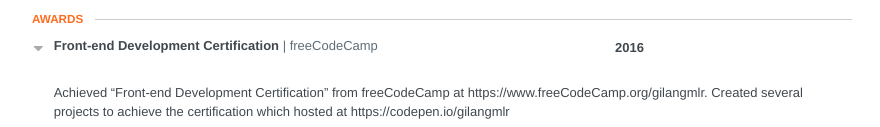
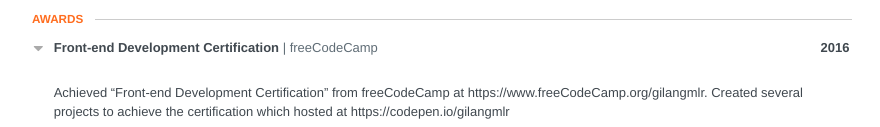
Before and after one commit to gilangmlr/jsonresume, a website: page docs/index.html in a window 1280 px wide. Shown: the part 1240-1367 px from the top of the page, without its empty margins (198-1078 px from the left). Drawn offline with Linux system fonts and the light colour scheme.

Commit message:
Fix date style

```diff
--- a/docs/index.html
+++ b/docs/index.html
@@ -1177,8 +1177,8 @@ ul.courses li:hover {
             <input id="award-item-0" type="checkbox" class="toggle-item" checked="checked" />
             <label for="award-item-0"></label>
 
-          <header>
-            <div class="header-left">
+          <header class="d-flex justify-content-between align-items-center">
+            <div>
               <div class="title">
                 Front-end Development Certification
               </div>
```
Also changed, not shown: 1 other file.
